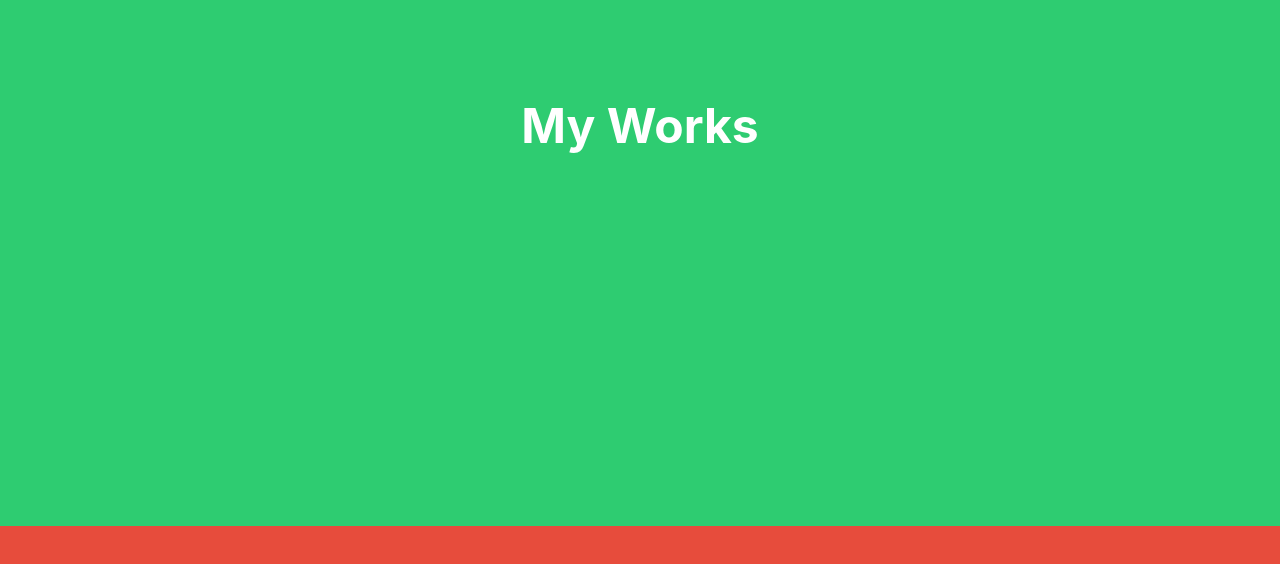
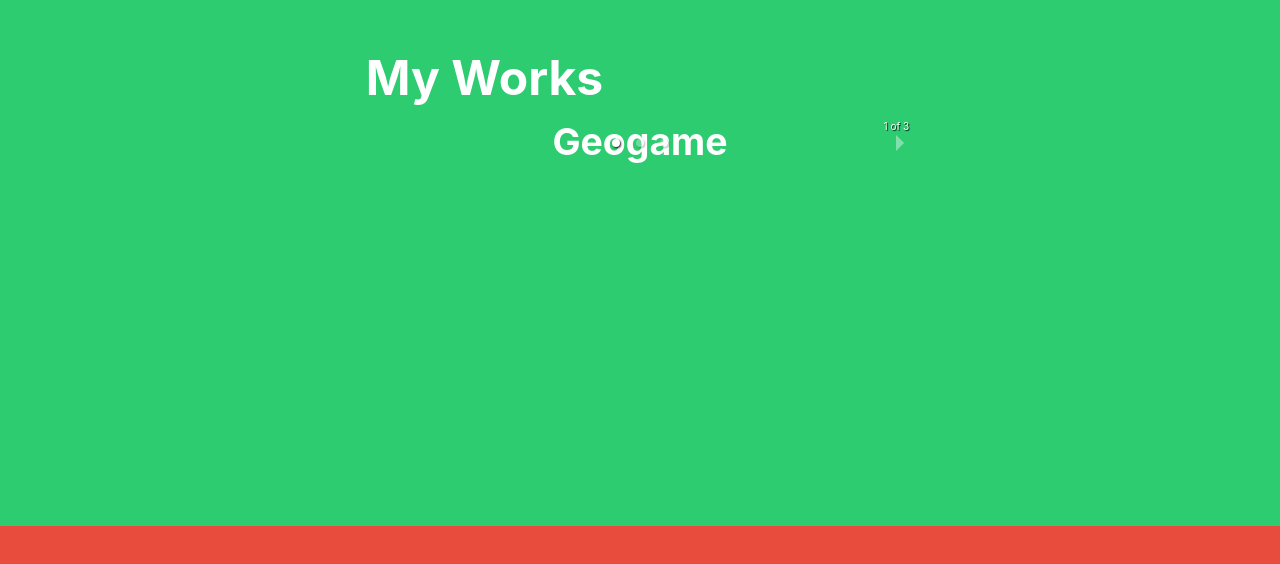
Before and after one commit to Aramendiander/portfolio, a React (Vite) app: page / in a window 1280 px wide. Shown: the part 1074-1638 px from the top of the page. Built offline with nearby package versions, Linux system fonts and the light colour scheme.

Commit message:
added carousel

```diff
--- a/package.json
+++ b/package.json
@@ -12,6 +12,7 @@
   "dependencies": {
     "react": "^18.2.0",
     "react-dom": "^18.2.0",
+    "react-responsive-carousel": "^3.2.23",
     "react-scroll": "^1.9.0",
     "react-transition-group": "^4.4.5",
     "react-type-animation": "^3.2.0"
--- a/src/App.jsx
+++ b/src/App.jsx
@@ -4,7 +4,7 @@ import './App.css';
 import Stars from './components/page_one/Stars';
 import Presentation from './components/page_one/Presentation';
 import Scrollmore from './components/page_one/Scrollmore';
-import Works from './components/page_two/Works';
+import Works from './components/works/Works';
 
 
 function App() {
--- a/src/components/page_two/Works.jsx
+++ /dev/null
@@ -1,19 +0,0 @@
-import { useState, useEffect } from 'react';
-
-
-const Works = () => {
-
-
-
-
-    return (
-        <div className="works">
-            <h2>My Works</h2>
-            <div className="works-container">
-            </div>
-        </div>
-    )
-}
-
-
-export default Works;
--- /dev/null
+++ b/src/components/works/Geogame.jsx
@@ -0,0 +1,17 @@
+import { useState, useEffect } from 'react';
+
+
+const Geogame = () => {
+
+
+
+
+    return (
+        <div className="work geogame">
+            <h3>Geogame</h3>
+        </div>
+    )
+}
+
+
+export default Geogame;
--- /dev/null
+++ b/src/components/works/Pokeweb.jsx
@@ -0,0 +1,15 @@
+import { useState, useEffect } from 'react';
+import Geogame from './Geogame';
+
+
+const Pokeweb = () => {
+
+    return (
+        <div className="work pokeweb">
+            <h3>Geogame</h3>
+        </div>
+    )
+}
+
+
+export default Pokeweb;
--- /dev/null
+++ b/src/components/works/Vegolution.jsx
@@ -0,0 +1,18 @@
+import { useState, useEffect } from 'react';
+
+
+const Vegolution = () => {
+
+
+
+
+    return (
+        <div className="work vegolution">
+            <h3>Vegolution</h3>
+        </div>
+    )
+}
+
+
+
+export default Vegolution;
--- /dev/null
+++ b/src/components/works/Works.jsx
@@ -0,0 +1,28 @@
+import { useState, useEffect } from 'react';
+import Geogame from './Geogame';
+import Vegolution from './Vegolution';
+import Pokeweb from './Pokeweb';
+import "react-responsive-carousel/lib/styles/carousel.min.css";
+import { Carousel } from 'react-responsive-carousel';
+
+const Works = () => {
+
+
+
+
+    return (
+        <div className="works">
+            <h2>My Works</h2>
+            <div className="works-container">
+                <Carousel>
+                    <Geogame />
+                    <Vegolution />
+                    <Pokeweb />
+                </Carousel>
+            </div>
+        </div>
+    )
+}
+
+
+export default Works;
```
Also changed, not shown: 1 other file (tests, documents, lock files or other folders).
